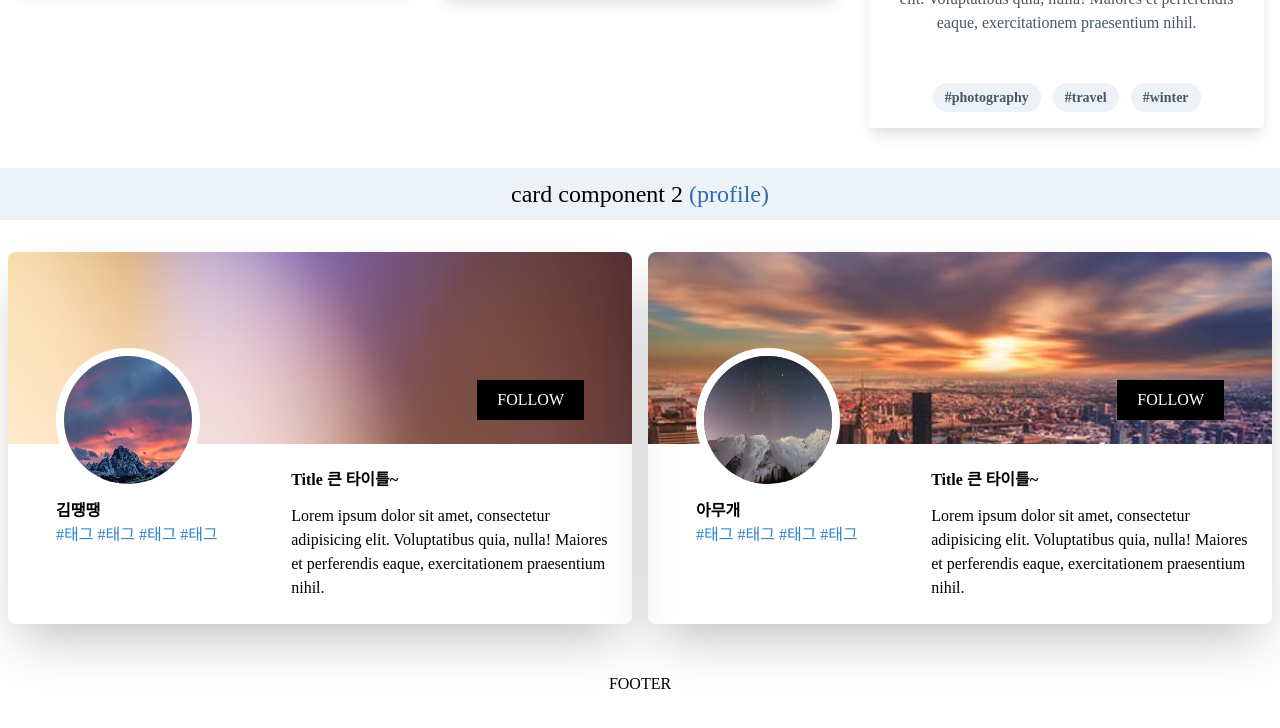
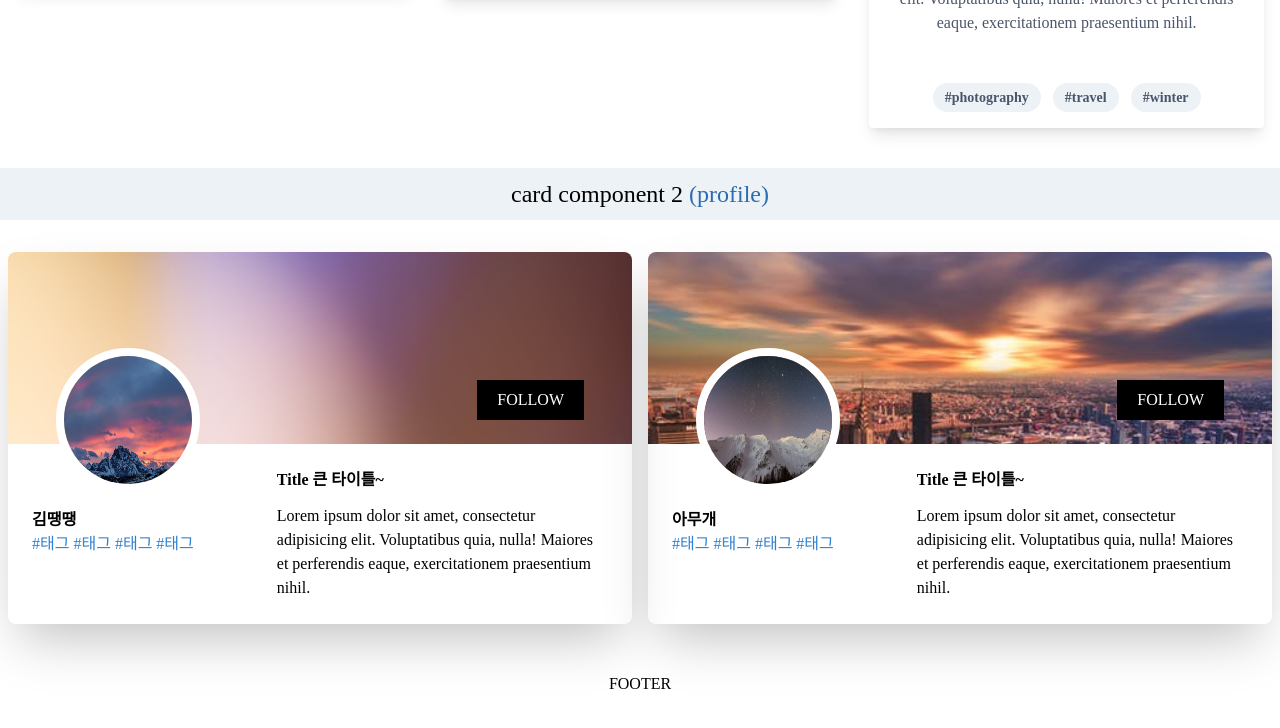
Before and after one commit to jeonghyeondev/Tailwind-view, a website: page index.html in a window 1280 px wide. Shown: the part 1297-2025 px from the top of the page. Drawn offline with Linux system fonts and the light colour scheme.

Commit message:
card component profile add

```diff
--- a/index.html
+++ b/index.html
@@ -169,17 +169,16 @@
                 </div>
                 <div class="absolute top-0 pt-24 pl-12">
                   <img class="rounded-full h-32 w-32 border-solid border-8 border-white" src="images/card/card_top01.jpg" alt="profile">
-                  <div class="font-bold">김땡땡</div>
-                  <div class="">
-                    <span class="text-blue-600">#태그</span>
-                    <span class="text-blue-600">#태그</span>
-                    <span class="text-blue-600">#태그</span>
-                    <span class="text-blue-600">#태그</span>
-                  </div>
                 </div>
                 <div class="w-full flex">
-                  <div class="p-6 w-2/5">
-                    <!-- afdasfdasdfasd -->
+                  <div class="pt-16 pl-6 w-2/5">
+                    <div class="font-bold">김땡땡</div>
+                    <div class="">
+                      <span class="text-blue-600"><a href="#;" class="cursor-pointer text-blue-600 no-underline hover:font-bold">#태그</a></span>
+                      <span class="text-blue-600"><a href="#;" class="cursor-pointer text-blue-600 no-underline hover:font-bold">#태그</a></span>
+                      <span class="text-blue-600"><a href="#;" class="cursor-pointer text-blue-600 no-underline hover:font-bold">#태그</a></span>
+                      <span class="text-blue-600"><a href="#;" class="cursor-pointer text-blue-600 no-underline hover:font-bold">#태그</a></span>
+                    </div>
                   </div>
                   <div class="p-6 w-3/5">
                     <div class="font-bold mb-3">Title 큰 타이틀~</div>
@@ -195,17 +194,16 @@
                 </div>
                 <div class="absolute top-0 pt-24 pl-12">
                   <img class="rounded-full h-32 w-32 border-solid border-8 border-white" src="images/card/card_top04.jpg" alt="profile">
-                  <div class="font-bold">아무개</div>
-                  <div class="">
-                    <span class="text-blue-600">#태그</span>
-                    <span class="text-blue-600">#태그</span>
-                    <span class="text-blue-600">#태그</span>
-                    <span class="text-blue-600">#태그</span>
-                  </div>
                 </div>
                 <div class="w-full flex">
-                  <div class="p-6 w-2/5">
-                    <!-- afdasfdasdfasd -->
+                  <div class="pt-16 pl-6 w-2/5">
+                    <div class="font-bold">아무개</div>
+                    <div class="">
+                      <span class="text-blue-600"><a href="#;" class="cursor-pointer text-blue-600 no-underline hover:font-bold">#태그</a></span>
+                      <span class="text-blue-600"><a href="#;" class="cursor-pointer text-blue-600 no-underline hover:font-bold">#태그</a></span>
+                      <span class="text-blue-600"><a href="#;" class="cursor-pointer text-blue-600 no-underline hover:font-bold">#태그</a></span>
+                      <span class="text-blue-600"><a href="#;" class="cursor-pointer text-blue-600 no-underline hover:font-bold">#태그</a></span>
+                    </div>
                   </div>
                   <div class="p-6 w-3/5">
                     <div class="font-bold mb-3">Title 큰 타이틀~</div>
```
